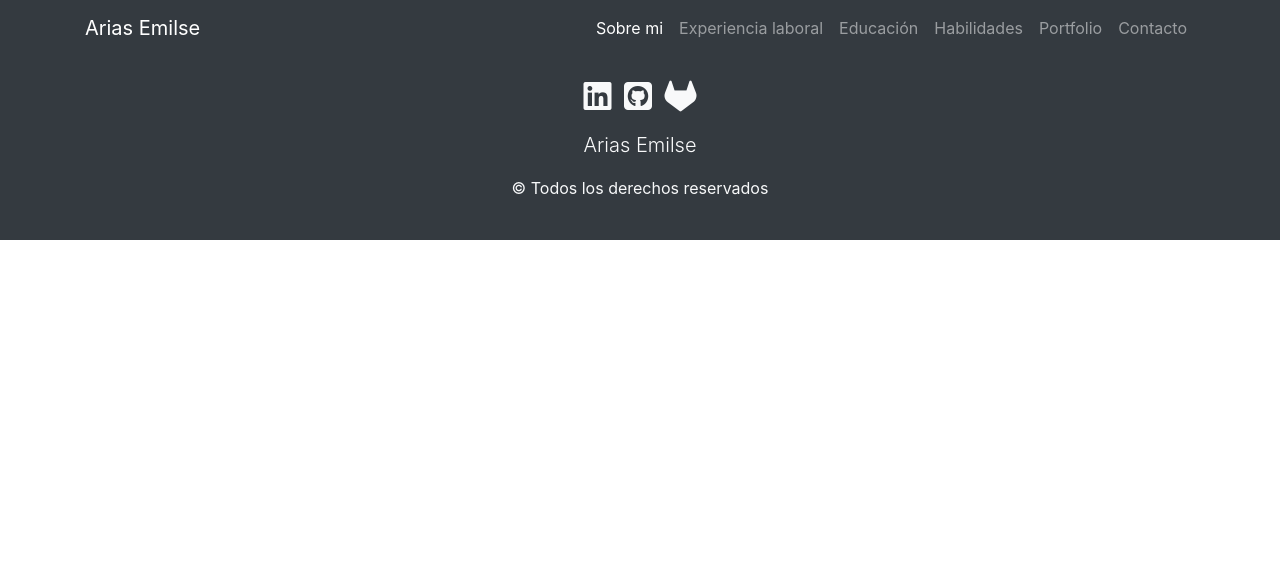
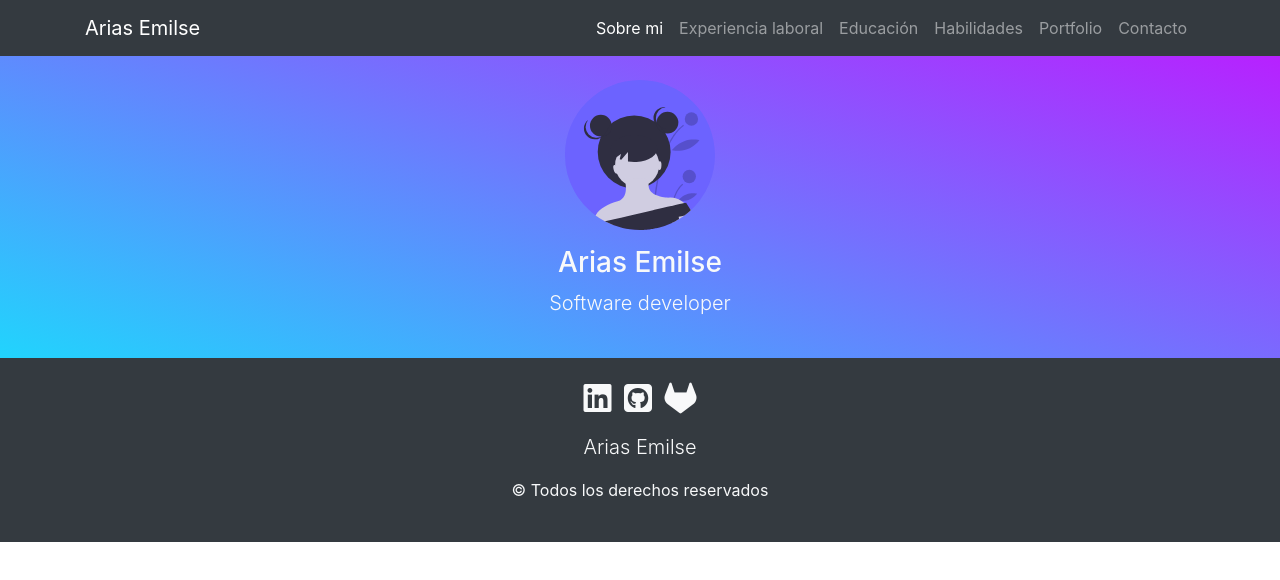
Before and after one commit to earias08/cv-7d, a plain HTML site: page index.html in a window 1280 px wide. Drawn offline with nearby package versions, Linux system fonts and the light colour scheme.

Commit message:
se agrego un fondo de gradiente a la seccion principal

```diff
--- a/css/style.css
+++ b/css/style.css
@@ -0,0 +1,5 @@
+.fondo{
+    background-color: #21D4FD;
+background-image: linear-gradient(19deg, #21D4FD 0%, #B721FF 100%);
+
+}
--- a/index.html
+++ b/index.html
@@ -48,6 +48,13 @@
             </div>
         </nav>
     </header>
+    <section class="fondo text-center text-light py-4">
+        <div class="container">
+            <img src="img/avatar3.svg" alt="Emilse arias" width="150px">
+            <h3 class="mt-3">Arias Emilse</h3>
+            <p class="lead">Software developer</p>
+        </div>
+    </section>
     <footer class="bg-dark text-light py-4">
         <div class="container text-center">
             <i class="fab fa-linkedin fa-2x"></i>
```
Also changed, not shown: img/avatar3.svg (added), img/ironman.webp (added).
